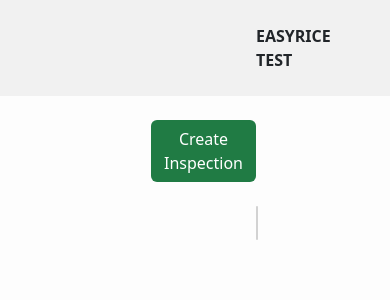
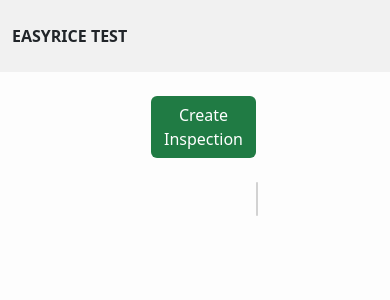
Before and after one commit to sobinksp/ReactNest, a React (Vite) app in the folder frontend/: page / in a window 390 px wide. Shown: the top 300 px of the page. Built offline with nearby package versions, Linux system fonts and the light colour scheme; no server answers.

Commit message:
feat: make it more responsive
make it more responsive with bootstrap container

```diff
--- a/frontend/src/components/Header.tsx
+++ b/frontend/src/components/Header.tsx
@@ -20,7 +20,7 @@ const Home: React.FC<HomeProps> = ({ children }) => {
     <div>
       {/* <HeaderDiv className="fw-bold ">EASYRICE TEST</HeaderDiv> */}
       <div
-        className="fw-bold py-4 padding-x mb-4"
+        className="fw-bold py-4  mb-4"
         style={{
           backgroundColor: "rgb(241,241,241)",
           //   ...paddingXaxis,
@@ -28,7 +28,8 @@ const Home: React.FC<HomeProps> = ({ children }) => {
           //   paddingLeft: "4rem",
         }}
       >
-        EASYRICE TEST
+        <div className="container">EASYRICE TEST</div>
+        {/* EASYRICE TEST */}
       </div>
       {children}
     </div>
```
